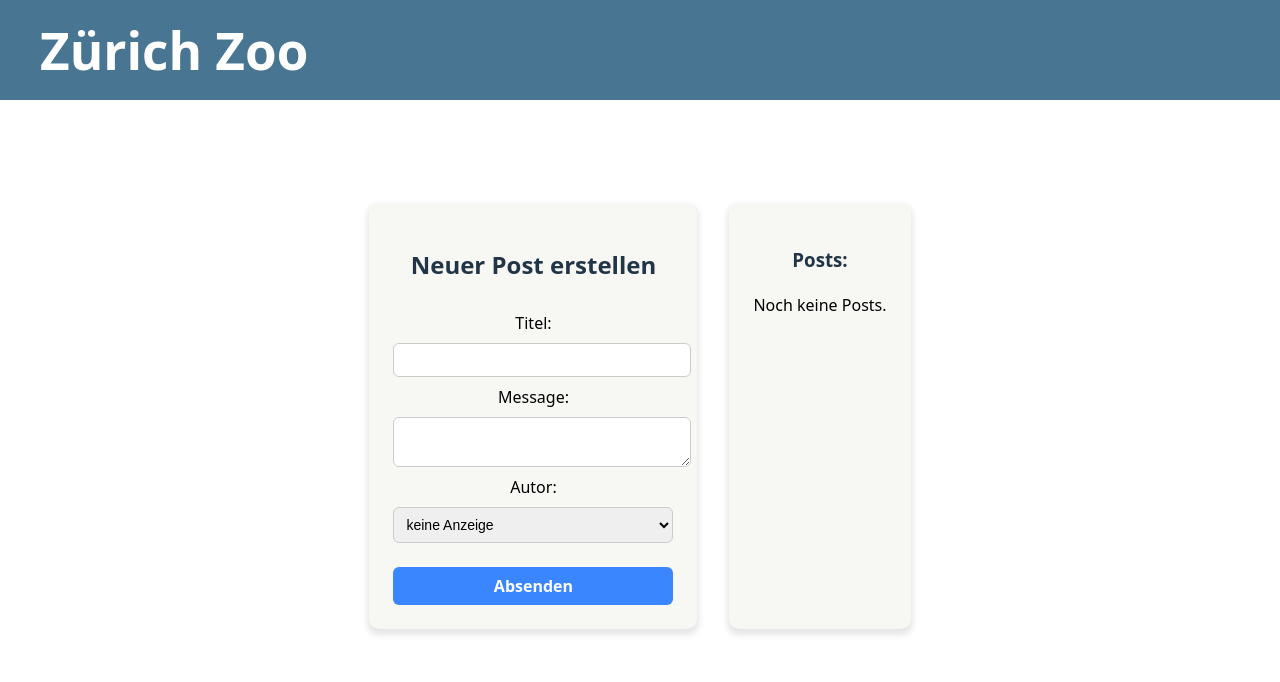
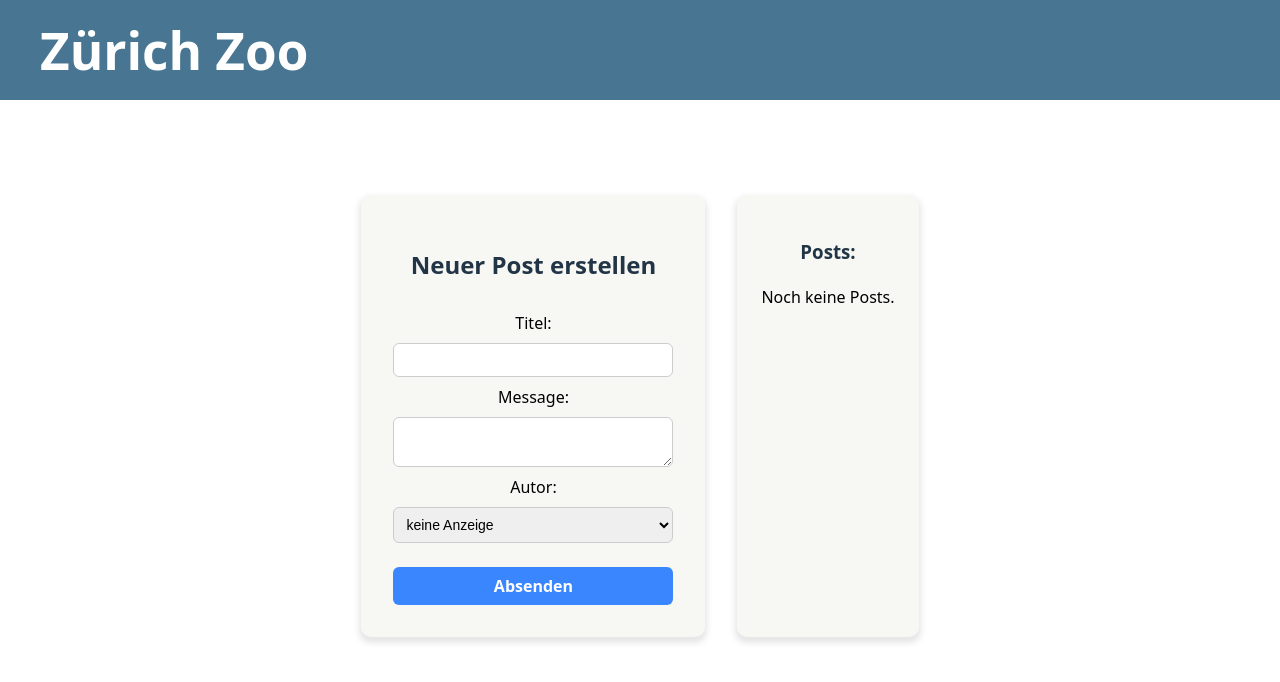
Before and after one commit to Kleif298/zuerich-zoo, a React (Vite) app: page / in a window 1280 px wide. Shown: the top 682 px of the page. Built offline with nearby package versions, Linux system fonts and the light colour scheme.

Commit message:
schissi code gfixed

```diff
--- a/src/components/form/Form.css
+++ b/src/components/form/Form.css
@@ -2,8 +2,6 @@
   display: flex;
   gap: 2rem;
   margin-top: 2rem;
-  padding: 1rem;
-  border-radius: 10px;
 }
 
 .post-form {
@@ -12,7 +10,7 @@
   flex-direction: column;
   gap: 0.5rem;
   background: #f7f7f4;
-  padding: 1.5rem;
+  padding: 2rem;
   border-radius: 10px;
   box-shadow: 0 4px 6px 2px rgba(0, 0, 0, 0.1);
 }
@@ -20,7 +18,9 @@
 .post-form input,
 .post-form textarea,
 .post-form select {
+  max-width: 100%;
   width: 100%;
+  box-sizing: border-box;
   padding: 8px;
   border-radius: 6px;
   border: 1px solid #ccc;
```
